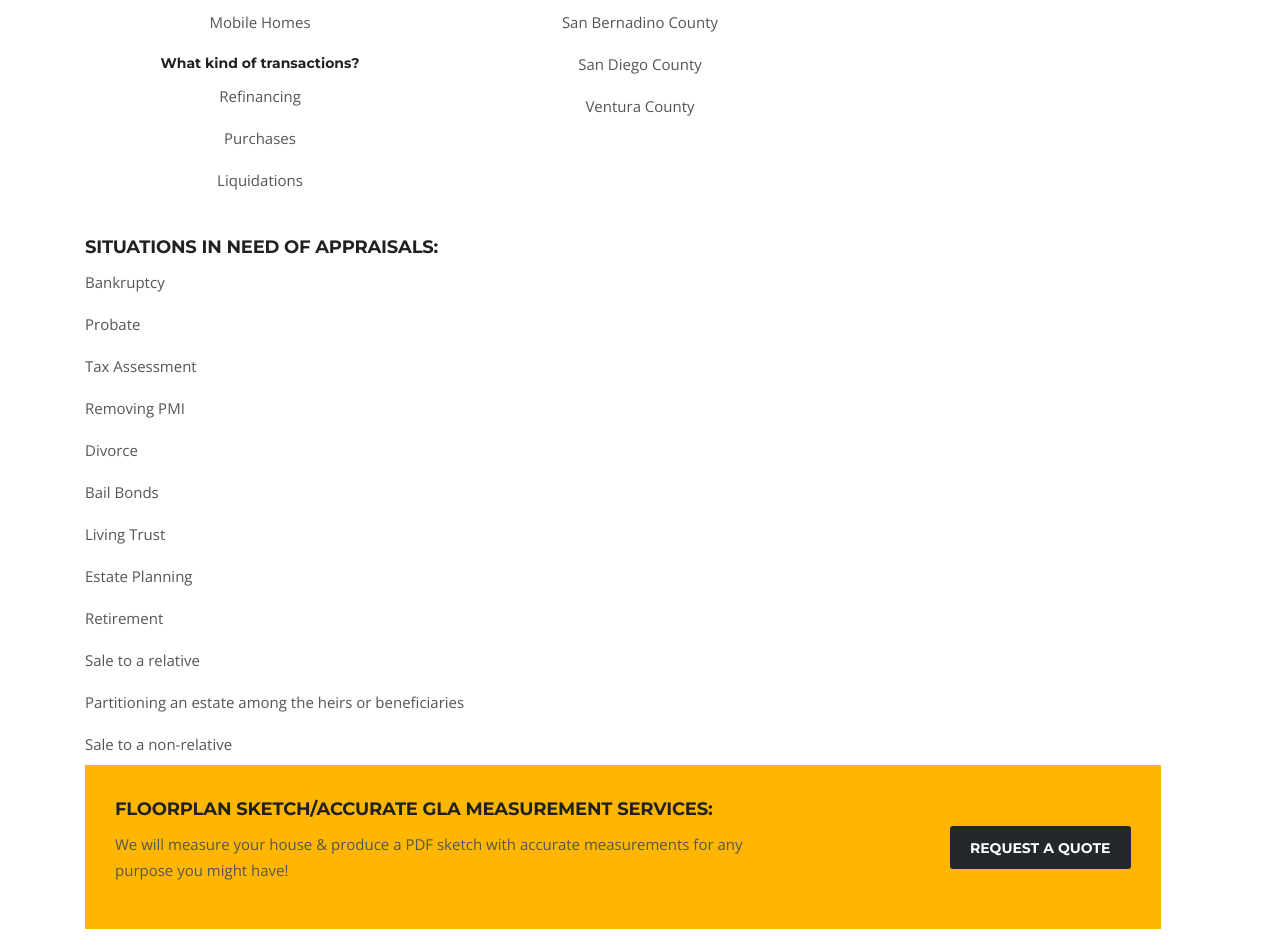
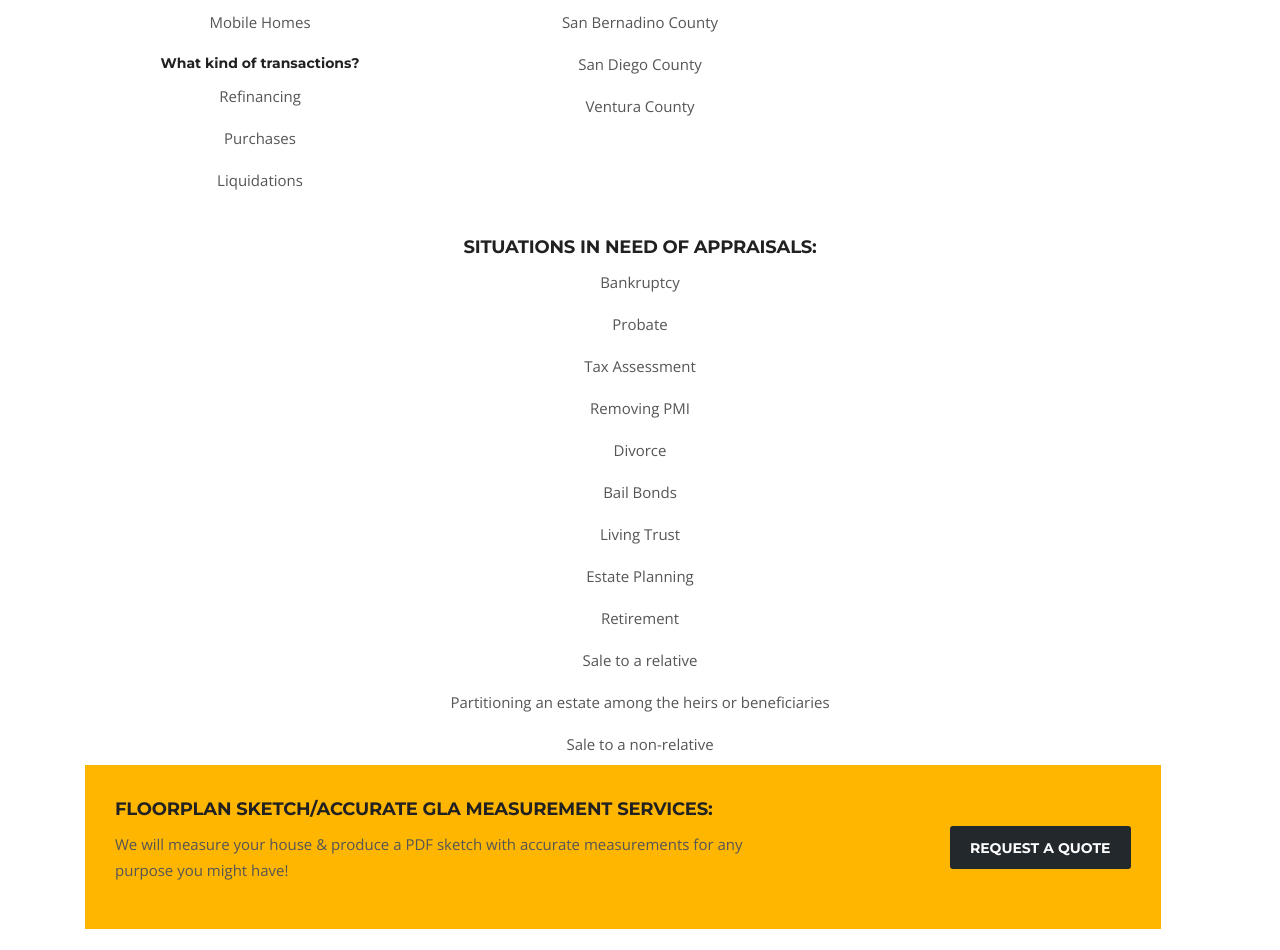
Before and after one commit to nicolasyeon/certifiedappraisal, a Django app: page /services_page in a window 1280 px wide. Shown: the part 1365-2315 px from the top of the page. Run offline with Django 3.2, Linux system fonts and the light colour scheme; some libraries are stand-ins or nearby versions.

Commit message:
Edited Templates

```diff
--- a/appraisal_app/templates/services.html
+++ b/appraisal_app/templates/services.html
@@ -185,7 +185,7 @@
             <p>- Alan Yeon (Chief Appraiser)</p>
           </div><!-- 1st post col end -->
 
-          <div class="col-12">
+          <div class="col-12 text-center">
             <h4>Situations in need of appraisals:</h4>
             <p>Bankruptcy</p>
             <p>Probate</p>
```
